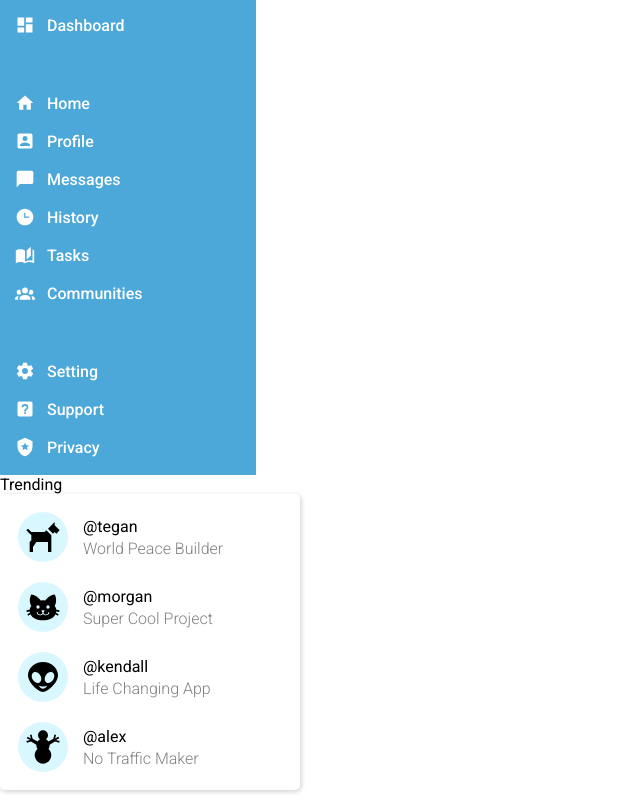
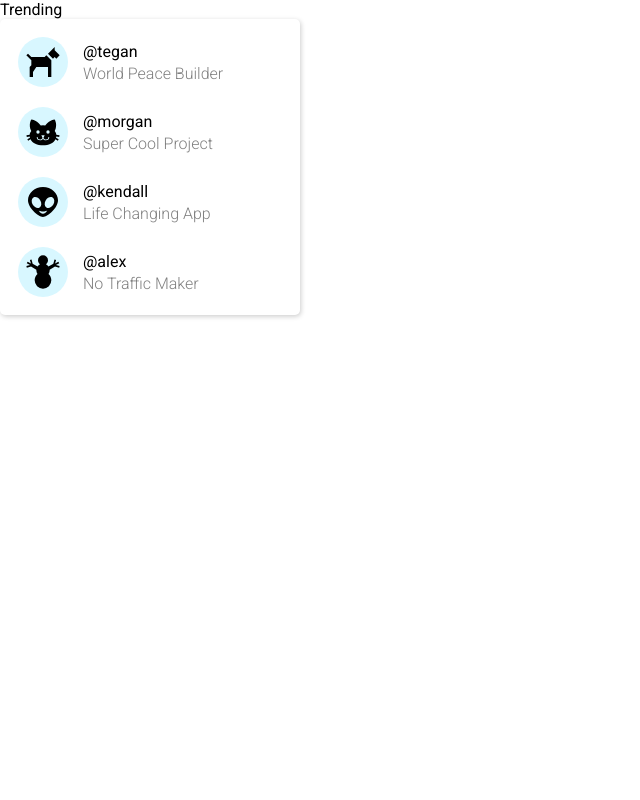
Before and after one commit to Sulemank-1/odin-admin-dashboard, a plain HTML site: page index.html in a window 1280 px wide. Shown: the whole page, without its empty margins (0-640 px from the left). Drawn offline with Linux system fonts and the light colour scheme.

Commit message:
Revert "Style the 'Dashboard' part"
This reverts commit ef661799f6d57bba049fc1eb99fbc0ea1a238a99.

```diff
--- a/index.html
+++ b/index.html
@@ -13,73 +13,6 @@
     <title>Admin Dashboard</title>
   </head>
   <body>
-    <div class="container">
-      <div class="dashboard">
-        <div class="bottom-margin">
-          <img
-            src="assets/dashboard-svg/dashboard-icon.svg"
-            alt="dashboard-icon"
-          />
-          <p>dashboard</p>
-        </div>
-
-        <div>
-          <img src="assets/dashboard-svg/home-icon.svg" alt="home-icon" />
-          <p>Home</p>
-        </div>
-
-        <div>
-          <img src="assets/dashboard-svg/profile-icon.svg" alt="profile-icon" />
-          <p>Profile</p>
-        </div>
-
-        <div>
-          <img src="assets/dashboard-svg/message-icon.svg" alt="message-icon" />
-          <p>messages</p>
-        </div>
-
-        <div>
-          <img src="assets/dashboard-svg/history-icon.svg" alt="history-icon" />
-          <p>history</p>
-        </div>
-
-        <div class="tasks">
-          <img src="assets/dashboard-svg/tasks-icon.svg" alt="tasks-icon" />
-          <p>tasks</p>
-        </div>
-
-        <div class="bottom-margin">
-          <img
-            src="assets/dashboard-svg/communities-icon.svg"
-            alt="communities-icon"
-          />
-          <p>communities</p>
-        </div>
-
-        <div>
-          <img
-            src="assets/dashboard-svg/settings-icon.svg"
-            alt="settings-icon"
-          />
-          <p>setting</p>
-        </div>
-
-        <div>
-          <img src="assets/dashboard-svg/support-icon.svg" alt="support-icon" />
-          <p>support</p>
-        </div>
-
-        <div>
-          <img src="assets/dashboard-svg/privacy-icon.svg" alt="privacy-icon" />
-          <p>privacy</p>
-        </div>
-
-        <div class="dashboard-right"></div>
-      </div>
-
-      <div class="head"></div>
-    </div>
-
     <div class="trending-container">
       <span class="trending-text">Trending</span>
       <div class="trending box-shadow">
--- a/style.css
+++ b/style.css
@@ -21,41 +21,6 @@ body{
 
 .trending-text{
   font-weight: 400;
-}
-
-.container{
-  display: grid;
-  grid-template-columns: 1fr 4fr;
-}
-
-.dashboard{
-  display: flex;
-  gap: 18px;
-  padding-top: 15px;
-  padding-left: 15px;
-  flex-direction: column;
-  background-color: #4DA8DA;
-  color: white;
-}
-
-.dashboard div{
-  display: flex;
-  gap: 12px;
-  align-items: center;
-}
-
-.bottom-margin{
-  margin-bottom: 40px;
-}
-
-.dashboard img{
-  width: 20px;
-  filter: invert(100%) sepia(100%) saturate(0%) hue-rotate(240deg) brightness(100%) contrast(100%);
-}
-
-.dashboard p {
-  text-transform: capitalize;
-  font-weight: 500;
 }
 
 .trending{
--- a/test.css
+++ /dev/null
@@ -1,46 +0,0 @@
-*{
-  margin: 0;
-  padding: 0;
-  box-sizing: border-box;
-}
-
-.dashboard-middle{
-  width: 300px;
-  border: 1px dotted blue;
-  display: grid;
-  grid-template-columns: 1fr 4fr;
-  /* align-items: center; */
-  /* justify-items: center; */
-}
-
-
-
-img{
-  width: 40px;
-  align-self: center;
-  padding-left: 15px;
-}
-
-.dashboard{
-  display: flex;
-  margin-top: 100px;
-  gap: 20px;
-  flex-direction: column;
-}
-
-
-
-.dashboard div{
-  display: flex;
-  gap: 15px;
-  align-items: center;
-}
-
-.bottom-margin{
-  margin-bottom: 50px;
-}
-
-p{
-  text-transform: capitalize;
-  font-weight: 600;
-}
```
Also changed, not shown: test.html (deleted, +0 -93 lines), assets/dashboard-svg/communities-icon.svg (deleted), assets/dashboard-svg/dashboard-icon.svg (deleted), assets/dashboard-svg/history-icon.svg (deleted), assets/dashboard-svg/home-icon.svg (deleted), assets/dashboard-svg/message-icon.svg (deleted), assets/dashboard-svg/privacy-icon.svg (deleted), assets/dashboard-svg/profile-icon.svg (deleted), assets/dashboard-svg/settings-icon.svg (deleted), assets/dashboard-svg/support-icon.svg (deleted), assets/dashboard-svg/tasks-icon.svg (deleted).
